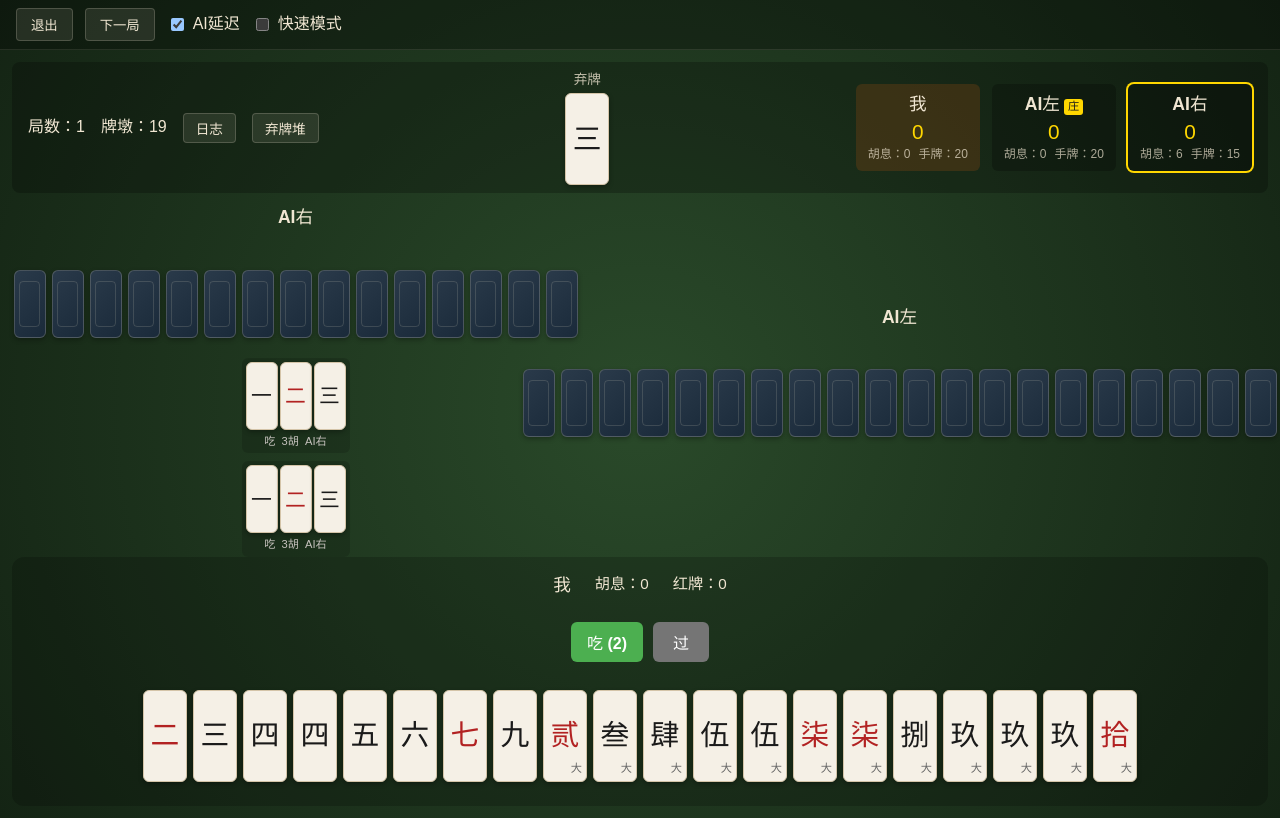
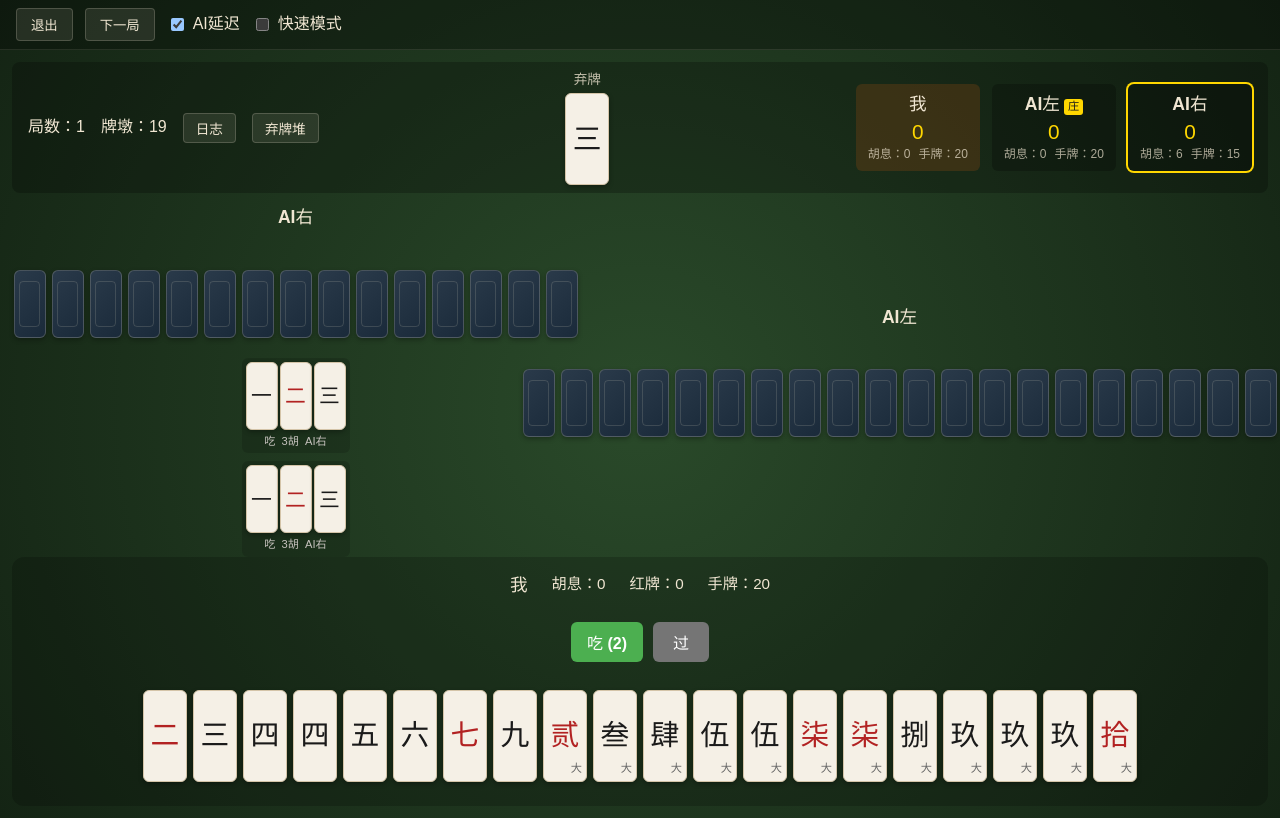
Before and after one commit to wusiration/paohuzi, a React (Vite) app: page / in a window 1280 px wide. Both pictures are taken after a click on the button "开始游戏". Built offline with nearby package versions, Linux system fonts and the light colour scheme.

Commit message:
ui: 玩家信息区显示手牌数
- 在底部玩家区域增加手牌数量显示，方便观察吃碰后的手牌变化

```diff
--- a/src/components/Table.tsx
+++ b/src/components/Table.tsx
@@ -138,6 +138,7 @@ export function Table({ state, onDiscard, onAction, onNextRound }: TableProps) {
           <div className="player-name">{player.name}</div>
           <div className="player-huxi">胡息：{player.huxi}</div>
           <div className="player-red">红牌：{player.redCount}</div>
+          <div className="player-hand-count">手牌：{player.hand.length}</div>
         </div>
         <div className="player-melds">
           {player.melds.map((meld) => (
```
